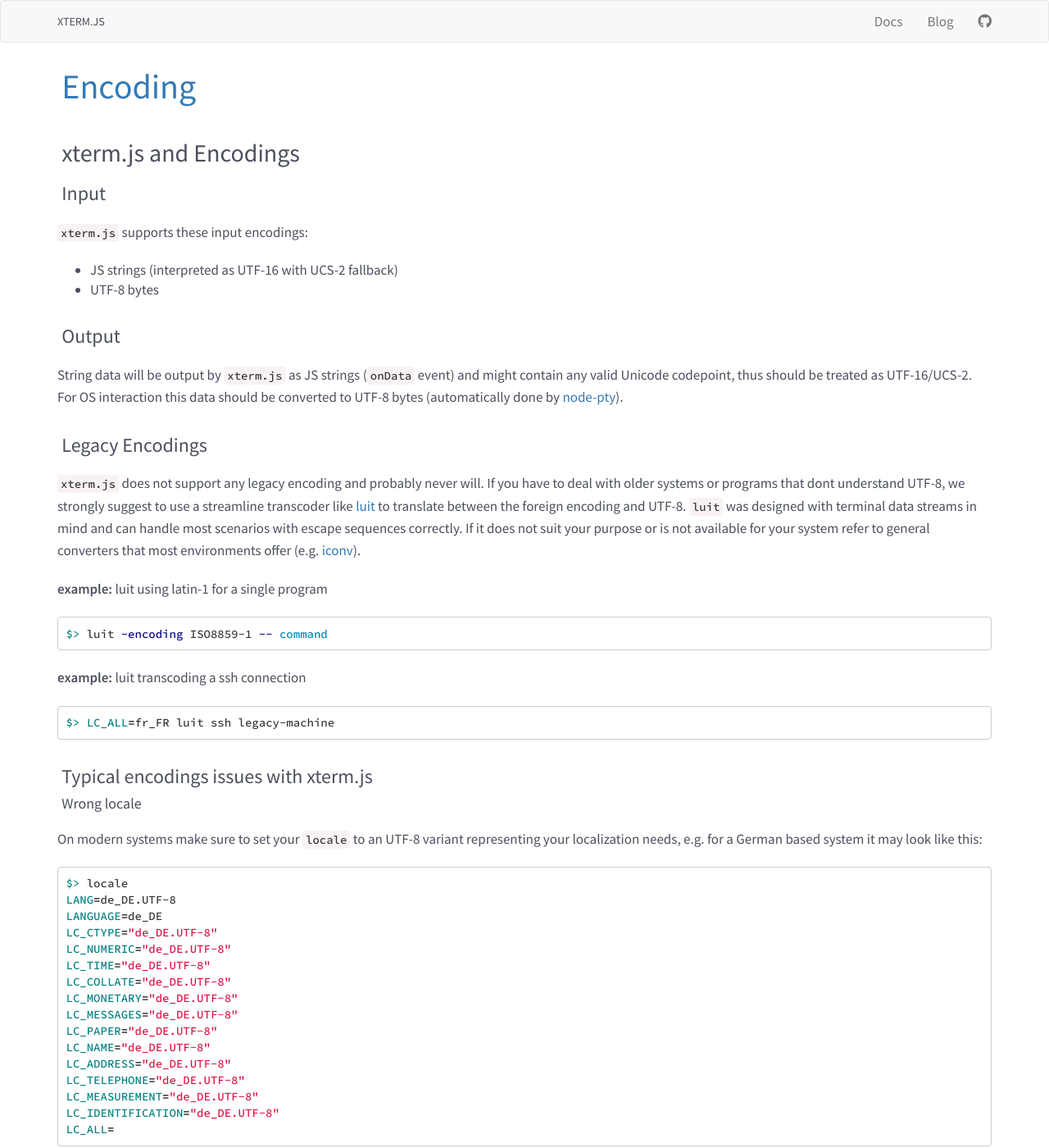
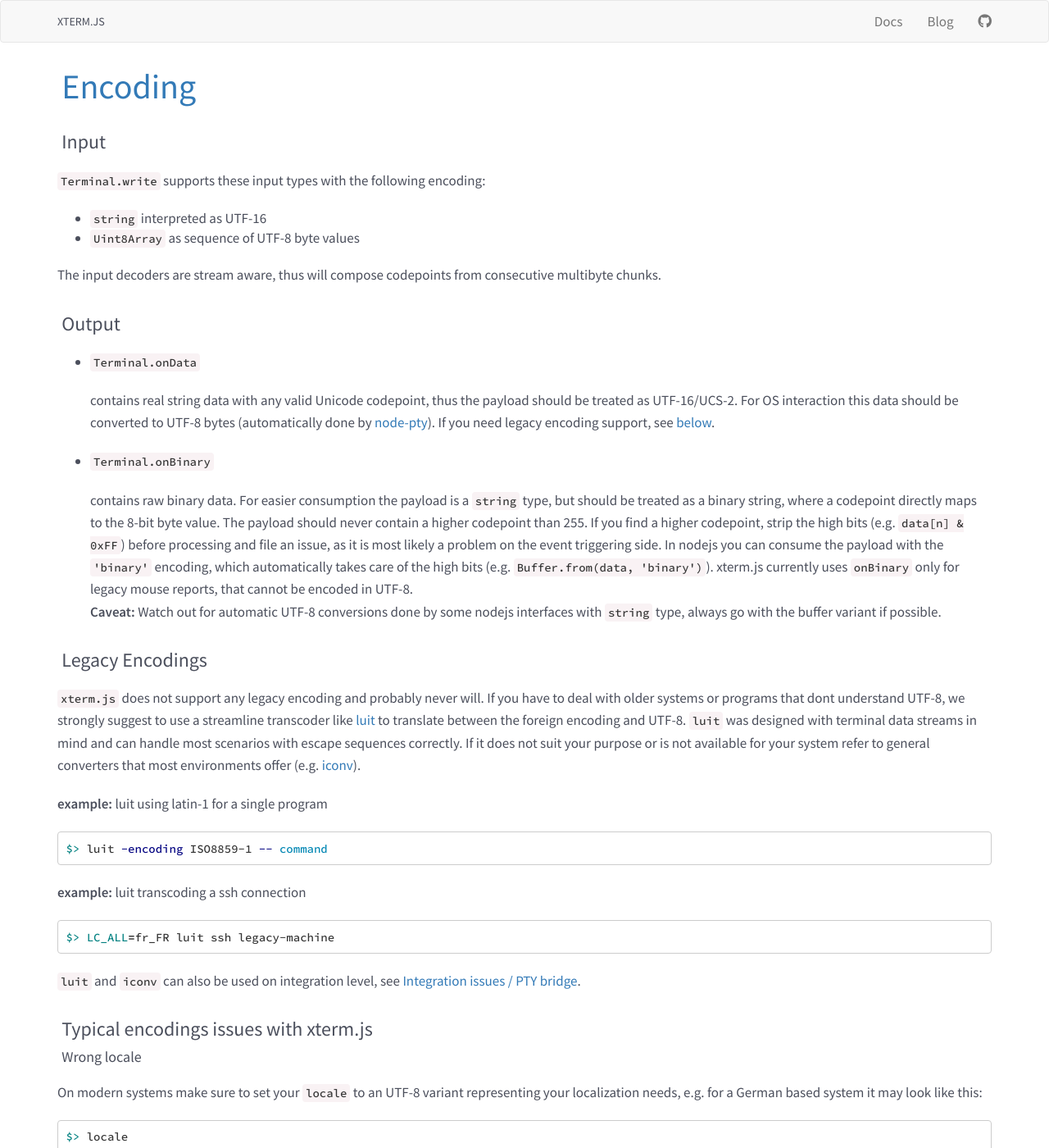
Before and after one commit to xtermjs/xtermjs.org, a Jekyll site: the page built from _docs/guides/encoding.md, in a window 1280 px wide and 1400 px high. Shown: the whole window at 82% size. Built offline with Jekyll 4.4.1, drawn with Linux system fonts in a browser that asks for light colours; nearby versions of some CDN libraries; some of the changed text lies outside the part shown.

Commit message:
onBinary description; several clarifications for legacy encodings

````diff
--- a/_docs/guides/encoding.md
+++ b/_docs/guides/encoding.md
@@ -3,17 +3,24 @@
 category: Guides
 ---
 
-## xterm.js and Encodings
-
 ### Input
 
-`xterm.js` supports these input encodings:
-- JS strings (interpreted as UTF-16 with UCS-2 fallback)
-- UTF-8 bytes
+`Terminal.write` supports these input types with the following encoding:
+- `string` interpreted as UTF-16
+- `Uint8Array` as sequence of UTF-8 byte values
+
+The input decoders are stream aware, thus will compose codepoints from consecutive multibyte chunks.
 
 ### Output
 
-String data will be output by `xterm.js` as JS strings (`onData` event) and might contain any valid Unicode codepoint, thus should be treated as UTF-16/UCS-2. For OS interaction this data should be converted to UTF-8 bytes (automatically done by [node-pty](https://github.com/microsoft/node-pty)).
+- `Terminal.onData`
+
+  contains real string data with any valid Unicode codepoint, thus the payload should be treated as UTF-16/UCS-2. For OS interaction this data should be converted to UTF-8 bytes (automatically done by [node-pty](https://github.com/microsoft/node-pty)). If you need legacy encoding support, see [below](#legacy-encodings).
+
+- `Terminal.onBinary`
+
+  contains raw binary data. For easier consumption the payload is a `string` type, but should be treated as a binary string, where a codepoint directly maps to the 8-bit byte value. The payload should never contain a higher codepoint than 255. If you find a higher codepoint, strip the high bits (e.g. `data[n] & 0xFF`) before processing and file an issue, as it is most likely a problem on the event triggering side. In nodejs you can consume the payload with the `'binary'` encoding, which automatically takes care of the high bits (e.g. `Buffer.from(data, 'binary')`). xterm.js currently uses `onBinary` only for legacy mouse reports, that cannot be encoded in UTF-8.
+  **Caveat:** Watch out for automatic UTF-8 conversions done by some nodejs interfaces with `string` type, always go with the buffer variant if possible.
 
 ### Legacy Encodings
 
@@ -28,6 +35,8 @@
 ```bash
 $> LC_ALL=fr_FR luit ssh legacy-machine
 ```
+
+`luit` and `iconv` can also be used on integration level, see [Integration issues / PTY bridge](#integration-issues-/-pty-bridge).
 
 ### Typical encodings issues with xterm.js
 
@@ -106,12 +115,12 @@
 terminal.onData(send => pty.write(sendConverter.convert(send)));
 ```
 
-Offering a runtime encoding switch to users can be achieved with both, but you will have to work around these limitations:
+Both solutions have several drawbacks that you will have to work around if you want legacy encoding support on integration level (e.g. for a runtime encoding switch offered to users):
 - `luit`:
   - No Windows support.
   - Sits interactively on the pty stream, thus encoding cannot be switched easily without destroying/recreating the pty. To circumvent this, `luit` supports a `-c` cmdline switch where it can act as an independent subprocess. Your success with this might vary.
 - `iconv`:
-  - No stream support. This is not an issue if you only want to support 8-bit encodings. For multibyte encodings (e.g. CJK) you have to implement countermeasures to catch partly transmitted byte sequences before transcoding the data.
+  - No stream support. For multibyte encodings (e.g. CJK) you have to implement countermeasures to catch partly transmitted byte sequences before transcoding the data.
   - `luit` supports rewriting of several terminal sequences (7bit rewrites, changing character sets) while `iconv` does not know anything about terminal sequences at all. In general this should not be a problem in conjunction with xterm.js, it supports 8-bit sequences just fine and will fall back to UTF-8 for unknown character set commands.
 
 For integrations not based on `node-pty` please refer to [Input](#input) and [Output](#output). A rule of thumb here is - always treat xterm.js side as UTF-8 and transcode non-UTF-8 OS-pty data accordingly in both directions. Since most languages and transports have proper UTF-8 support these days it might be a good idea to transcode the data as close as possible to the raw OS-pty byte sink. If in doubt check encoding support of every single component the data has to go through.
````
Also changed, not shown: other parts of _docs/guides/encoding.md (+1 -1 lines).
